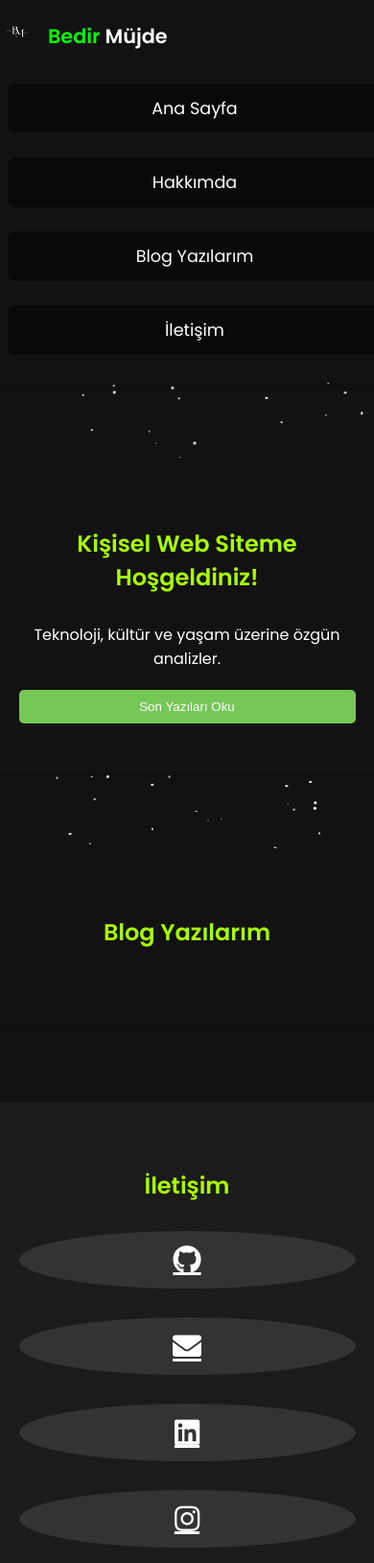
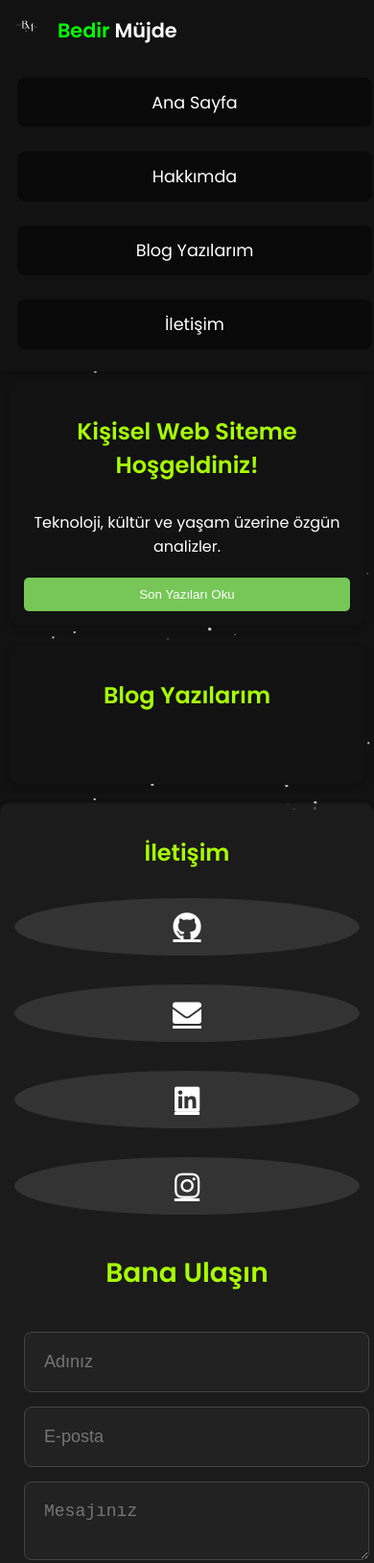
Before and after one commit to BedirM/Personal_Website, a website: page public/index.html in a window 390 px wide. Shown: the top 1629 px of the page at 96% size. Drawn offline with Linux system fonts and the light colour scheme; no server answers.

Commit message:
styles.css

```diff
--- a/public/styles.css
+++ b/public/styles.css
@@ -871,3 +871,77 @@ button:hover {
 #welcome p {
     margin: 20px 0; /* Üst ve alt boşluk ekle */
 }
+
+* HTML ve Body için overflow kontrolü */
+html, body {
+    overflow-x: hidden; /* Yatay kaydırmayı engelle */
+    width: 100%; /* Tam genişlik */
+    position: relative; /* Pozisyon referansı için */
+    margin: 0;
+    padding: 0;
+}
+
+/* Section genişliklerini düzenle */
+section {
+    width: 90%; /* Genişliği azalt */
+    padding: 20px; /* Padding'i azalt */
+    margin: 20px auto; /* Otomatik kenar boşlukları */
+    box-sizing: border-box; /* Padding'leri genişliğe dahil et */
+}
+
+/* Header düzenlemesi */
+header {
+    width: 100%;
+    padding: 10px;
+    box-sizing: border-box;
+}
+
+/* Container genişliklerini düzenle */
+.container,
+.admin-container,
+#blogContainer,
+#iletisim,
+#hakkimda {
+    width: 100%;
+    max-width: 100%;
+    padding: 15px;
+    box-sizing: border-box;
+    overflow-x: hidden;
+}
+
+/* Mobil cihazlar için medya sorgusu */
+@media screen and (max-width: 768px) {
+    section {
+        width: 95%; /* Mobilde daha geniş alan */
+        padding: 15px; /* Padding'i azalt */
+        margin: 10px auto; /* Kenar boşluklarını azalt */
+    }
+
+    .blog-container {
+        padding: 10px; /* Padding'i azalt */
+    }
+
+    /* Blog kartları için düzenleme */
+    .blog-card {
+        width: 100%;
+        margin: 10px 0;
+    }
+
+    /* İletişim formu düzenlemesi */
+    #contactForm {
+        width: 100%;
+        padding: 10px;
+    }
+
+    #contactForm input,
+    #contactForm textarea {
+        width: 100%;
+        box-sizing: border-box;
+    }
+}
+
+/* Starfield düzenlemesi */
+#starfield {
+    width: 100vw;
+    overflow: hidden;
+}
```
